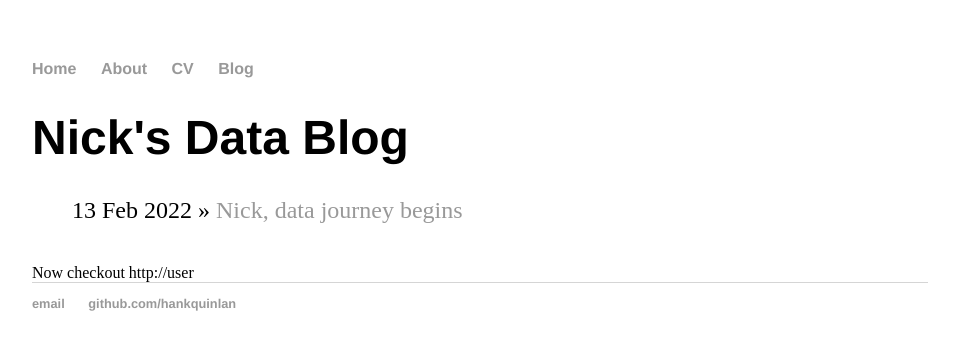
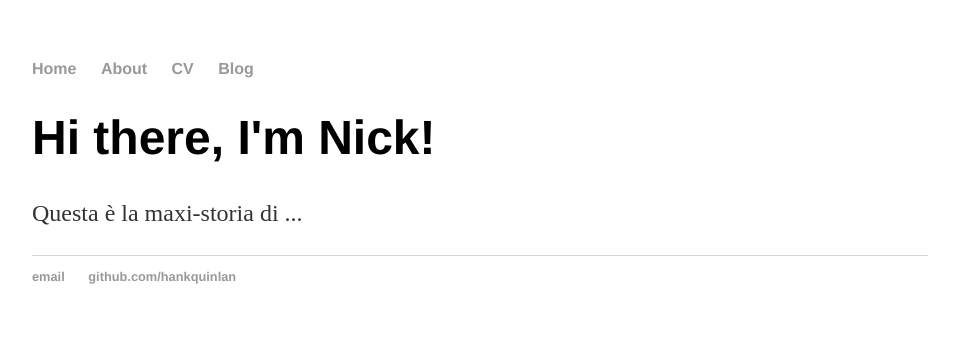
Before and after one commit to nstamboglis/nstamboglis.github.io, a Jekyll site: the page built from about/index.html, in a window 1280 px wide. Shown: the top 350 px of the page, without its empty margins (160-1119 px from the left). Built offline with Jekyll 4.4.1, drawn with Linux system fonts in a browser that asks for light colours.

Commit message:
Update index.html
Edited About section

```diff
--- a/about/index.html
+++ b/about/index.html
@@ -1,12 +1,8 @@
 ---
 layout: default
-title: Nick's Data Blog
+title: Nick's Journey in Data
 ---
-	<h1>{{ page.title }}</h1>
-	<ul class="posts">
-
-	  {% for post in site.posts %}
-	    <li><span>{{ post.date | date_to_string }}</span> » <a href="{{ post.url }}" title="{{ post.title }}">{{ post.title }}</a></li>
-	  {% endfor %}
-	</ul>
-Now checkout http://user
+<div class="blurb">
+	<h1>Hi there, I'm Nick!</h1>
+	<p>Questa è la maxi-storia di ...
+</div><!-- /.blurb -->
```
